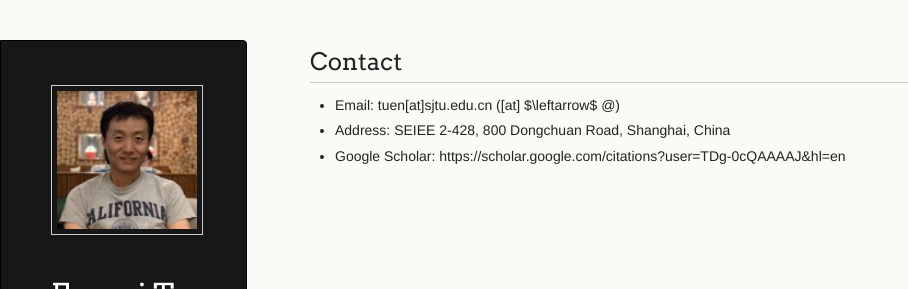
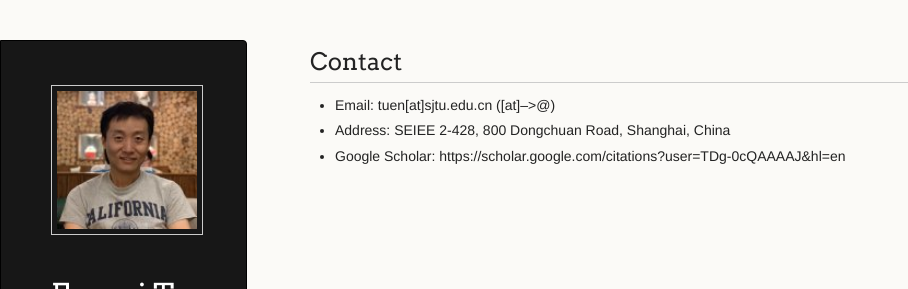
Before and after one commit to hellotem/enmeitu.github.io, a Jekyll site: the page built from about/index.md, in a window 1280 px wide. Shown: the top 289 px of the page, without its empty margins (0-908 px from the left). Built offline with Jekyll 4.4.1, drawn with Linux system fonts in a browser that asks for light colours; our own code applies the rules of GitHub Pages for plain Markdown files.

Commit message:
Update index.md

```diff
--- a/about/index.md
+++ b/about/index.md
@@ -1,4 +1,4 @@
 ## Contact
-* Email: tuen\[at\]sjtu.edu.cn (\[at\] $\leftarrow$ @)
+* Email: tuen\[at\]sjtu.edu.cn (\[at\]-->@)
 * Address: SEIEE 2-428, 800 Dongchuan Road, Shanghai, China
 * Google Scholar: https://scholar.google.com/citations?user=TDg-0cQAAAAJ&hl=en
```
